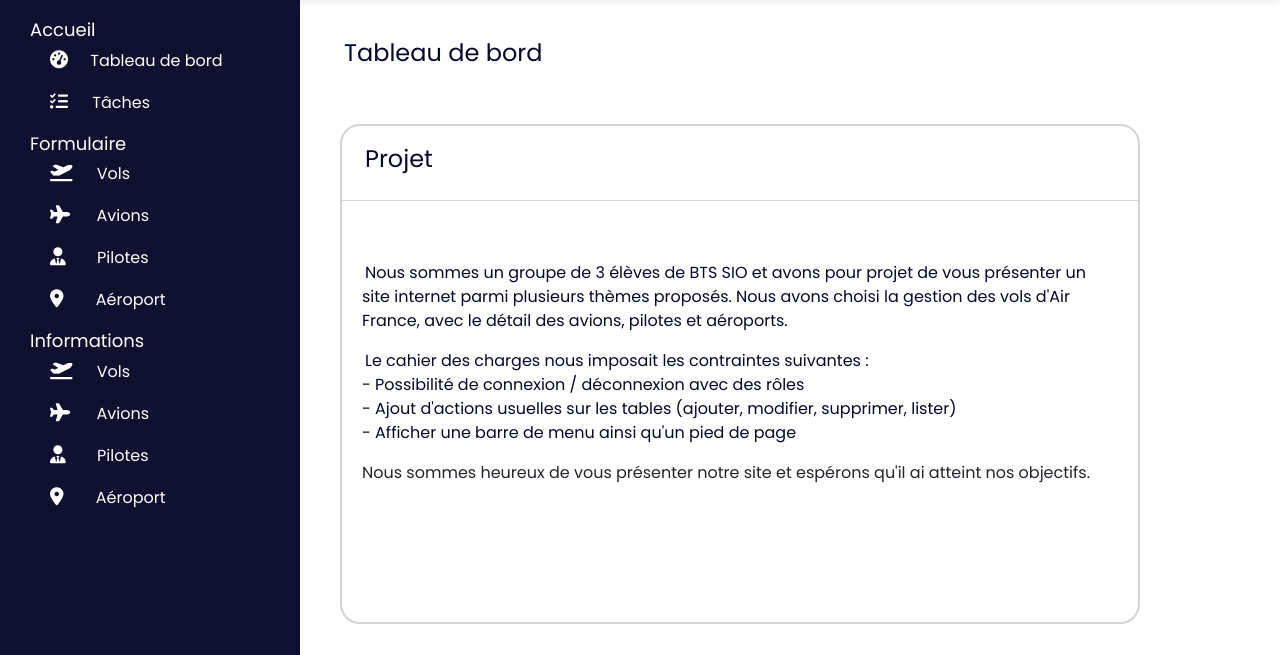
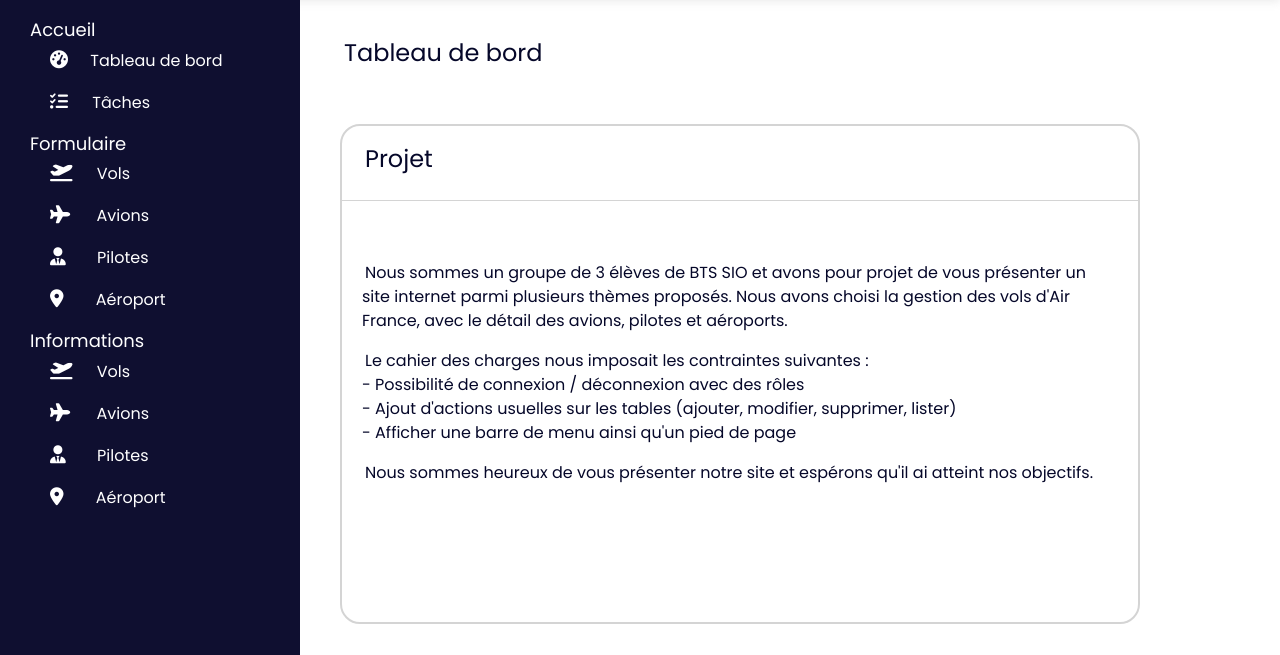
Before and after one commit to KiSEiGitHub/AirTrack, a PHP site: page / in a window 1280 px wide. Shown: the part 71-726 px from the top of the page. Run offline with PHP 8.4, Linux system fonts and the light colour scheme.

Commit message:
fix(Home) : j'avais pas fermer le p

```diff
--- a/pages/Home.php
+++ b/pages/Home.php
@@ -21,7 +21,7 @@
                 - Afficher une barre de menu ainsi qu'un pied de page
             </p>
 
-            </p class="font-regular-blue-16">
+            <p class="font-regular-blue-16">
             Nous sommes heureux de vous présenter notre site et espérons qu'il ai atteint nos objectifs.
             </p>
         </div>
```
